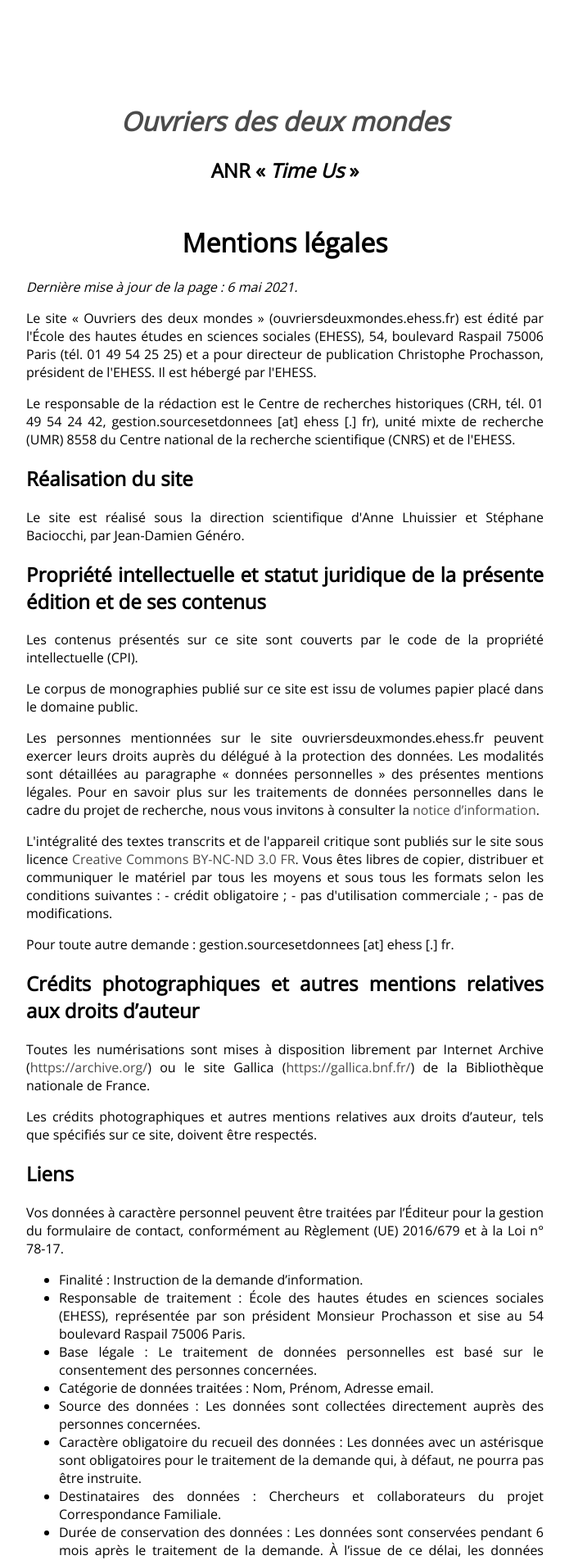
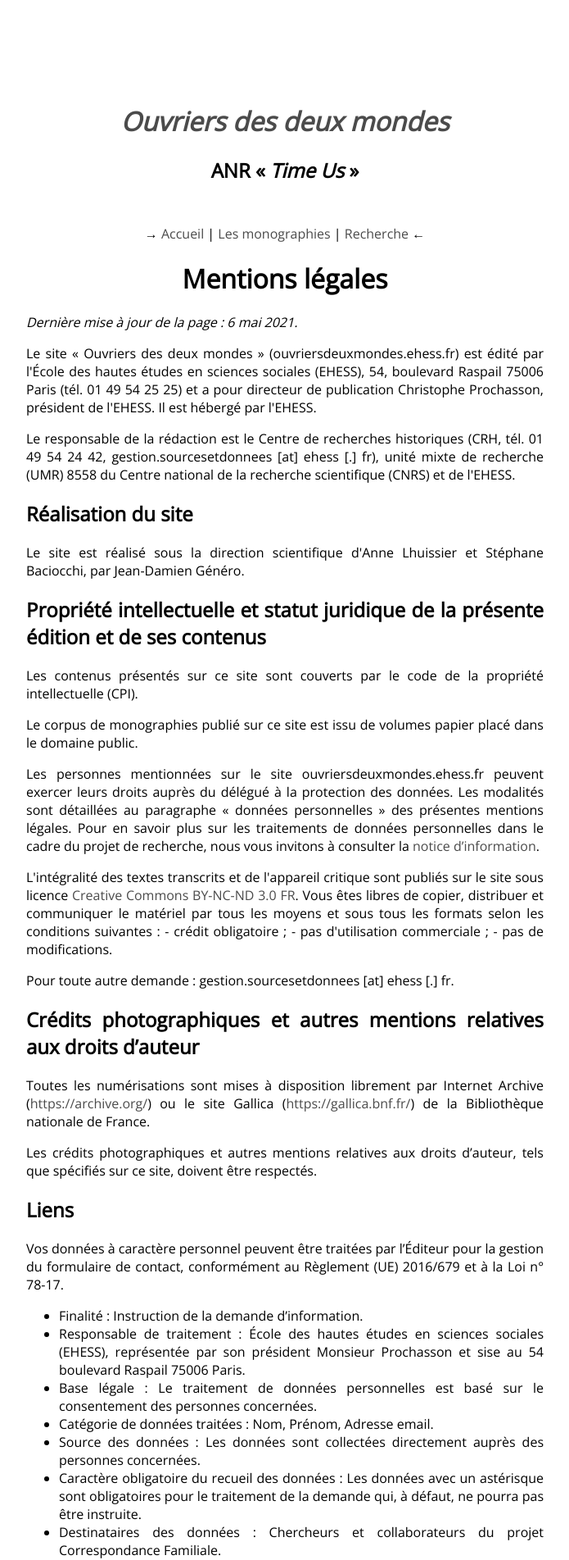
Before and after one commit to jeandamien-genero/app-ouvriers-deux-mondes, a Flask app: page /termsofservice in a window 1280 px wide. Shown: the top 1903 px of the page at 82% size, without its empty margins (292-987 px from the left). Run offline with Flask 2, Linux system fonts and the light colour scheme; some web fonts are replaced.

Commit message:
moving links

```diff
--- a/app/templates/home.html
+++ b/app/templates/home.html
@@ -1,6 +1,9 @@
 {% extends "conteneur.html" %}
 {% block corps %}
             <div style="text-align: justify;">
+                  <p style="text-align: center">
+                        → <a href="{{url_for('monographies')}}">Les monographies</a> | <a href="{{url_for('search')}}">Recherche</a> | <a href="{{url_for('home_en')}}">English</a> ←
+                  </p>
             	<p>
             		Les <i>Ouvriers des deux mondes</i> sont des recueils d'enquêtes sociologiques publiées sous l'égide de Frédéric Le Play (†1882) et de la Société internationale des études pratiques d'économie sociale. Ces monographies ont été rassemblées en trois séries de treize volumes de 1857 à 1913, deux fascicules supplémentaires paraissant en 1930. Le programme ANR « <a href="http://larhra.ish-lyon.cnrs.fr/anr-time-us" style="font-style: italic;" target="_blank">Time Us</a> » a entrepris de transcrire et de structurer les monographies au standard TEI afin de permettre leur consultation électronique et leur étude.
             	</p>
@@ -10,8 +13,5 @@
             	<p style="text-align: center;">
             		Cette application a pour but de présenter un état du travail sur les monographies.
             	</p>
-            	<p style="text-align: center;">
-            		→ <a href="{{url_for('monographies')}}">Les monographies</a> | <a href="{{url_for('search')}}">Recherche</a> | <a href="{{url_for('home_en')}}">English</a> ←
-            	</p>
             </div>
 {% endblock %}
--- a/app/templates/home_en.html
+++ b/app/templates/home_en.html
@@ -1,6 +1,9 @@
 {% extends "conteneur.html" %}
 {% block corps %}
             <div style="text-align: justify;">
+                  <p style="text-align: center;">
+                        → <a href="{{url_for('monographies')}}">Monographs</a> | <a href="{{url_for('search')}}">Search</a> | <a href="{{url_for('home')}}">French</a> ←
+                  </p>
             	<p>
                         <i>Les Ouvriers des deux mondes</i> are a collection of sociological surveys published by Frédéric Le Play (†1882) and the International Society of socio-economic practical studies. Those monographs were assembled in three sets composed of thirteen volumes from 1857 to 1913, with an addition of two booklets published in 1930. The ANR “<a href="http://larhra.ish-lyon.cnrs.fr/anr-time-us" style="font-style: italic;" target="_blank">Time Us</a>” program undertook the transcription and structuration of the monographs following the TEI standard in order to make it possible to consult and study them digitally.
             	</p>
@@ -10,8 +13,5 @@
             	<p style="text-align: center;">
             		The goal of the app is to present the advance of the work on the monographs.
             	</p>
-            	<p style="text-align: center;">
-            		→ <a href="{{url_for('monographies')}}">Monographs</a> | <a href="{{url_for('search')}}">Search</a> | <a href="{{url_for('home')}}">French</a> ←
-            	</p>
             </div>
 {% endblock %}
--- a/app/templates/mono.html
+++ b/app/templates/mono.html
@@ -2,13 +2,13 @@
 {% block corps %}
 	<div>
 		<p style="text-align: center;">
-			→ <a href="{{url_for('monographies')}}">Revenir à la liste des monographies</a> ←
+			→ <a href="{{url_for('home')}}">Accueil</a> | <a href="{{url_for('monographies')}}">Les monographies</a> | <a href="{{url_for('search')}}">Recherche</a> ←
         </p>
 	</div>
 	{{template_flask1|safe}}
 	<div>
 		<p style="text-align: center;">
-			→ <a href="{{url_for('monographies')}}">Revenir à la liste des monographies</a> ←
+			→ <a href="{{url_for('home')}}">Accueil</a> | <a href="{{url_for('monographies')}}">Les monographies</a> | <a href="{{url_for('search')}}">Recherche</a> ←
         </p>
 	</div>
 {% endblock %}
--- a/app/templates/search.html
+++ b/app/templates/search.html
@@ -1,6 +1,9 @@
 {% extends "conteneur.html" %}
 	{% block corps %}
     <div>
+        <p style="text-align: center;">
+                    → <a href="{{url_for('home')}}">Accueil</a> | <a href="{{url_for('monographies')}}">Les monographies</a> ←
+        </p>
         <h1>
             Recherche
         </h1>
@@ -77,8 +80,5 @@
         {{item.inventoryID}} == {{item.inventory_mono.monotitle}} == {{item.inventory_type.typelabel}} == {{item.inventory_subtype.st_label}} == {{item.inventoryTXT}}<br/><br/>
         {% endfor %}
     </p>-->
-        <p style="text-align: center;">
-                    → <a href="{{url_for('home')}}">Accueil</a> | <a href="{{url_for('search')}}">Recherche</a> ←
-                </p>
     </div>
 {% endblock %}
--- a/app/templates/terms.html
+++ b/app/templates/terms.html
@@ -1,5 +1,10 @@
 {% extends "conteneur.html" %}
 {% block corps %}
+      <div>
+            <p style="text-align: center;">
+                  → <a href="{{url_for('home')}}">Accueil</a> | <a href="{{url_for('monographies')}}">Les monographies</a> | <a href="{{url_for('search')}}">Recherche</a> ←
+            </p>
+      </div>
       <div style="text-align: center;">
             <h1>Mentions légales</h1>
       </div>
@@ -67,4 +72,9 @@
                   <p>Le droit de réponse peut être exercé auprès de l'École des hautes études en sciences sociales : service.juridique [at] ehess [.] fr.</p>
             </div>
       </div>
+      <div>
+            <p style="text-align: center;">
+                  → <a href="{{url_for('home')}}">Accueil</a> | <a href="{{url_for('monographies')}}">Les monographies</a> | <a href="{{url_for('search')}}">Recherche</a> ←
+            </p>
+      </div>
 {% endblock %}
```
Also changed, not shown: app/templates/privacy.html (+10 -0 lines), app/templates/results.html (+5 -2 lines).
